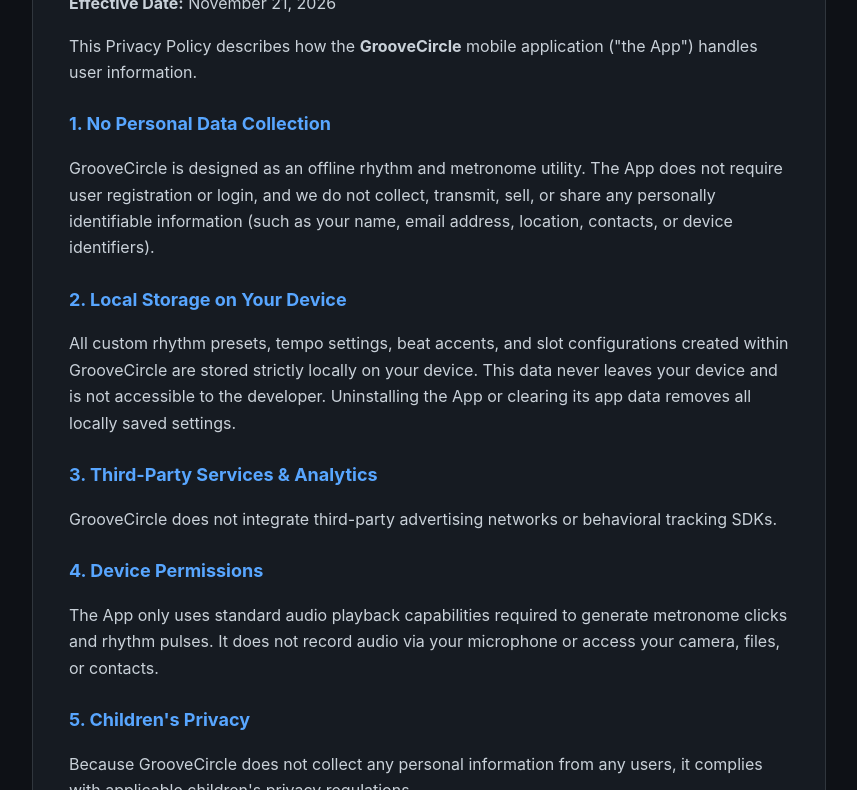
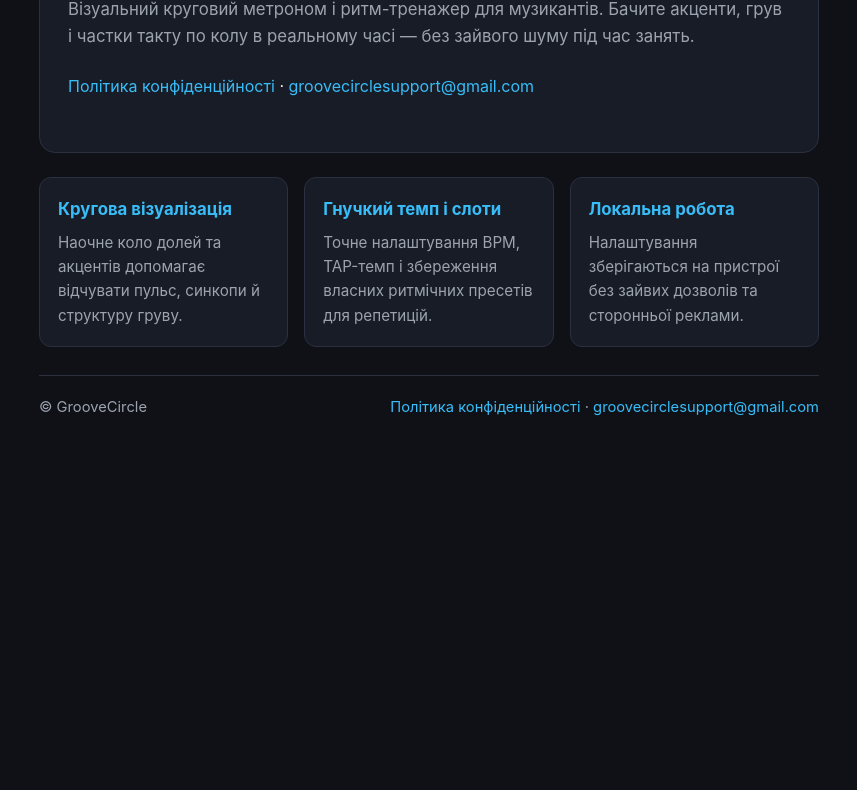
Before and after one commit to groovecircle-app/groovecircle.github.io, a plain HTML site: page index.html in a window 1280 px wide. Shown: the part 139-929 px from the top of the page, without its empty margins (211-1068 px from the left). After the commit the page ends 800 px from the top, so only its background shows below. Drawn offline with Linux system fonts and the light colour scheme.

Commit message:
Revise index.html for GrooveCircle privacy policy
Updated the language attribute, title, and styling for the GrooveCircle privacy policy page. Added new sections and modified existing content to reflect the app's features and local data handling.

```diff
--- a/index.html
+++ b/index.html
@@ -1,91 +1,124 @@
 <!DOCTYPE html>
-<html lang="en">
+<html lang="uk">
 <head>
   <meta charset="UTF-8" />
   <meta name="viewport" content="width=device-width, initial-scale=1.0" />
-  <title>Privacy Policy — GrooveCircle</title>
+  <title>GrooveCircle — Круговий метроном та візуалізатор груву</title>
   <style>
+    :root {
+      --bg: #0f1117;
+      --card: #181c26;
+      --text: #f3f4f6;
+      --muted: #9ca3af;
+      --accent: #38bdf8;
+      --border: #2a3040;
+    }
+    * { box-sizing: border-box; }
     body {
       margin: 0;
       font-family: -apple-system, BlinkMacSystemFont, "Segoe UI", Roboto, sans-serif;
-      background-color: #0e1116;
-      color: #e6edf3;
-      line-height: 1.65;
-      padding: 32px 20px;
+      background: var(--bg);
+      color: var(--text);
+      line-height: 1.6;
     }
-    .container {
-      max-width: 720px;
+    .wrap {
+      max-width: 820px;
       margin: 0 auto;
-      background: #161b22;
-      border: 1px solid #30363d;
+      padding: 48px 20px;
+    }
+    .hero {
+      background: var(--card);
+      border: 1px solid var(--border);
       border-radius: 16px;
-      padding: 36px;
-    }
-    h1, h2 {
-      color: #58a6ff;
+      padding: 36px 28px;
+      margin-bottom: 24px;
     }
     h1 {
-      margin-top: 0;
-      font-size: 26px;
+      margin: 0 0 12px;
+      font-size: 2rem;
+      line-height: 1.2;
     }
-    h2 {
-      font-size: 18px;
-      margin-top: 24px;
+    .lead {
+      margin: 0 0 24px;
+      color: var(--muted);
+      font-size: 1.05rem;
     }
-    p, li {
-      color: #c9d1d9;
+    .grid {
+      display: grid;
+      grid-template-columns: repeat(auto-fit, minmax(220px, 1fr));
+      gap: 16px;
+      margin-bottom: 28px;
+    }
+    .box {
+      background: var(--card);
+      border: 1px solid var(--border);
+      border-radius: 12px;
+      padding: 18px;
+    }
+    .box h2 {
+      margin: 0 0 8px;
+      font-size: 1.05rem;
+      color: var(--accent);
+    }
+    .box p {
+      margin: 0;
+      color: var(--muted);
+      font-size: 0.95rem;
+    }
+    footer {
+      border-top: 1px solid var(--border);
+      padding-top: 20px;
+      color: var(--muted);
+      font-size: 0.92rem;
+      display: flex;
+      flex-wrap: wrap;
+      gap: 16px;
+      justify-content: space-between;
     }
     a {
-      color: #58a6ff;
+      color: var(--accent);
+      text-decoration: none;
+    }
+    a:hover {
+      text-decoration: underline;
     }
   </style>
 </head>
 <body>
-  <div class="container">
-    <h1>Privacy Policy for GrooveCircle</h1>
-    <p><strong>Effective Date:</strong> November 21, 2026</p>
+  <div class="wrap">
+    <section class="hero">
+      <h1>GrooveCircle</h1>
+      <p class="lead">
+        Візуальний круговий метроном і ритм-тренажер для музикантів. Бачите акценти, грув і частки такту по колу в реальному часі — без зайвого шуму під час занять.
+      </p>
+      <p>
+        <a href="privacy.html">Політика конфіденційності</a> ·
+        <a href="mailto:groovecirclesupport@gmail.com">groovecirclesupport@gmail.com</a>
+      </p>
+    </section>
 
-    <p>
-      This Privacy Policy describes how the <strong>GrooveCircle</strong> mobile application ("the App") handles user information.
-    </p>
+    <section class="grid">
+      <div class="box">
+        <h2>Кругова візуалізація</h2>
+        <p>Наочне коло долей та акцентів допомагає відчувати пульс, синкопи й структуру груву.</p>
+      </div>
+      <div class="box">
+        <h2>Гнучкий темп і слоти</h2>
+        <p>Точне налаштування BPM, TAP-темп і збереження власних ритмічних пресетів для репетицій.</p>
+      </div>
+      <div class="box">
+        <h2>Локальна робота</h2>
+        <p>Налаштування зберігаються на пристрої без зайвих дозволів та сторонньої реклами.</p>
+      </div>
+    </section>
 
-    <h2>1. No Personal Data Collection</h2>
-    <p>
-      GrooveCircle is designed as an offline rhythm and metronome utility. The App does not require user registration or login, and we do not collect, transmit, sell, or share any personally identifiable information (such as your name, email address, location, contacts, or device identifiers).
-    </p>
-
-    <h2>2. Local Storage on Your Device</h2>
-    <p>
-      All custom rhythm presets, tempo settings, beat accents, and slot configurations created within GrooveCircle are stored strictly locally on your device. This data never leaves your device and is not accessible to the developer. Uninstalling the App or clearing its app data removes all locally saved settings.
-    </p>
-
-    <h2>3. Third-Party Services &amp; Analytics</h2>
-    <p>
-      GrooveCircle does not integrate third-party advertising networks or behavioral tracking SDKs.
-    </p>
-
-    <h2>4. Device Permissions</h2>
-    <p>
-      The App only uses standard audio playback capabilities required to generate metronome clicks and rhythm pulses. It does not record audio via your microphone or access your camera, files, or contacts.
-    </p>
-
-    <h2>5. Children's Privacy</h2>
-    <p>
-      Because GrooveCircle does not collect any personal information from any users, it complies with applicable children's privacy regulations.
-    </p>
-
-    <h2>6. Changes to This Policy</h2>
-    <p>
-      We may update this Privacy Policy from time to time if new features are added to the App. Any updates will be posted on this page with a revised effective date.
-    </p>
-
-    <h2>7. Contact Us</h2>
-    <p>
-      If you have any questions about this Privacy Policy or the App, please contact us at:
-      <a href="mailto:groovecirclesupport@gmail.com">groovecirclesupport@gmail.com</a>.
-    </p>
-
-    <p style="margin-top: 28px;"><a href="index.html">&larr; Back to GrooveCircle</a></p>
+    <footer>
+      <span>© GrooveCircle</span>
+      <span>
+        <a href="privacy.html">Політика конфіденційності</a> ·
+        <a href="mailto:groovecirclesupport@gmail.com">groovecirclesupport@gmail.com</a>
+      </span>
+    </footer>
   </div>
 </body>
 </html>
```
